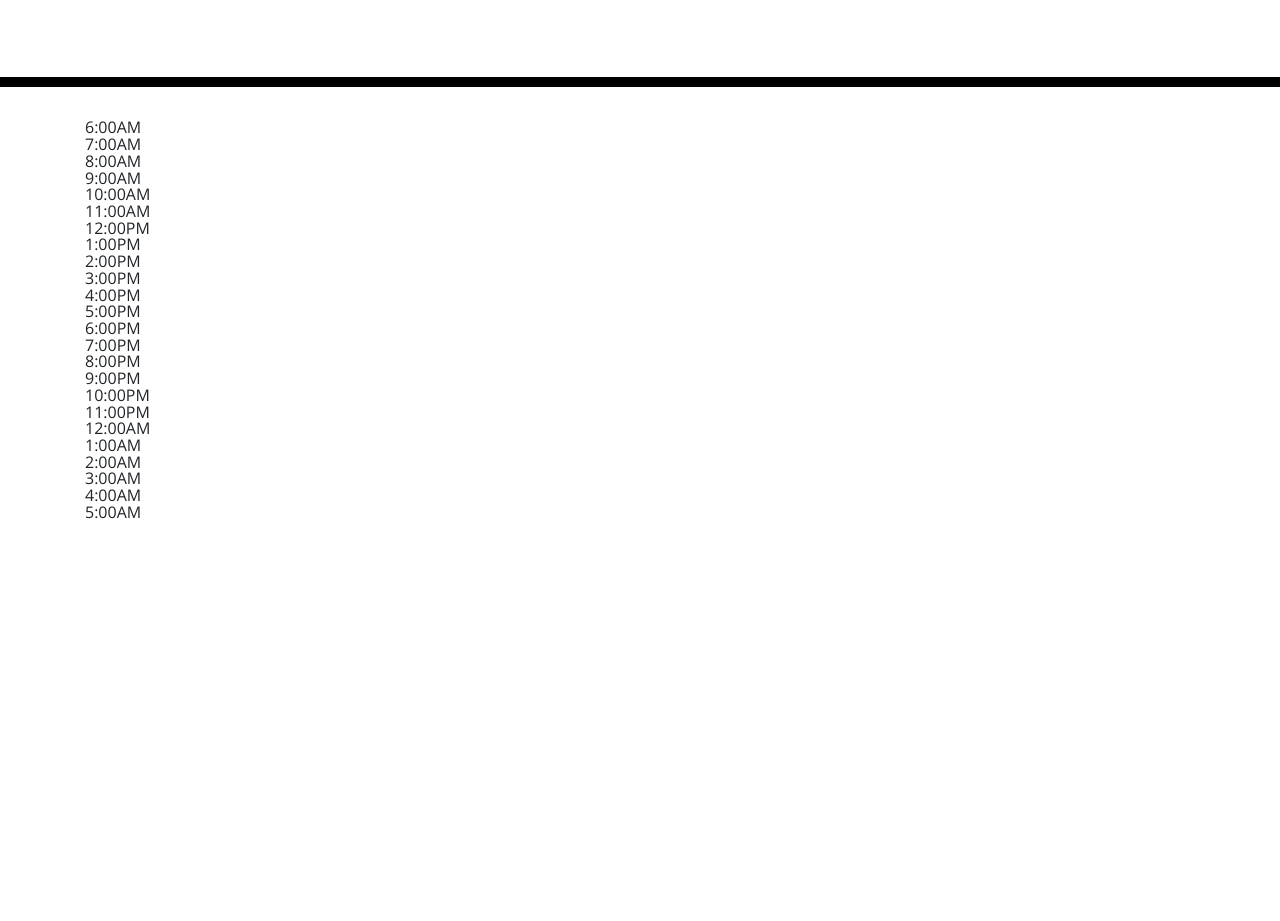
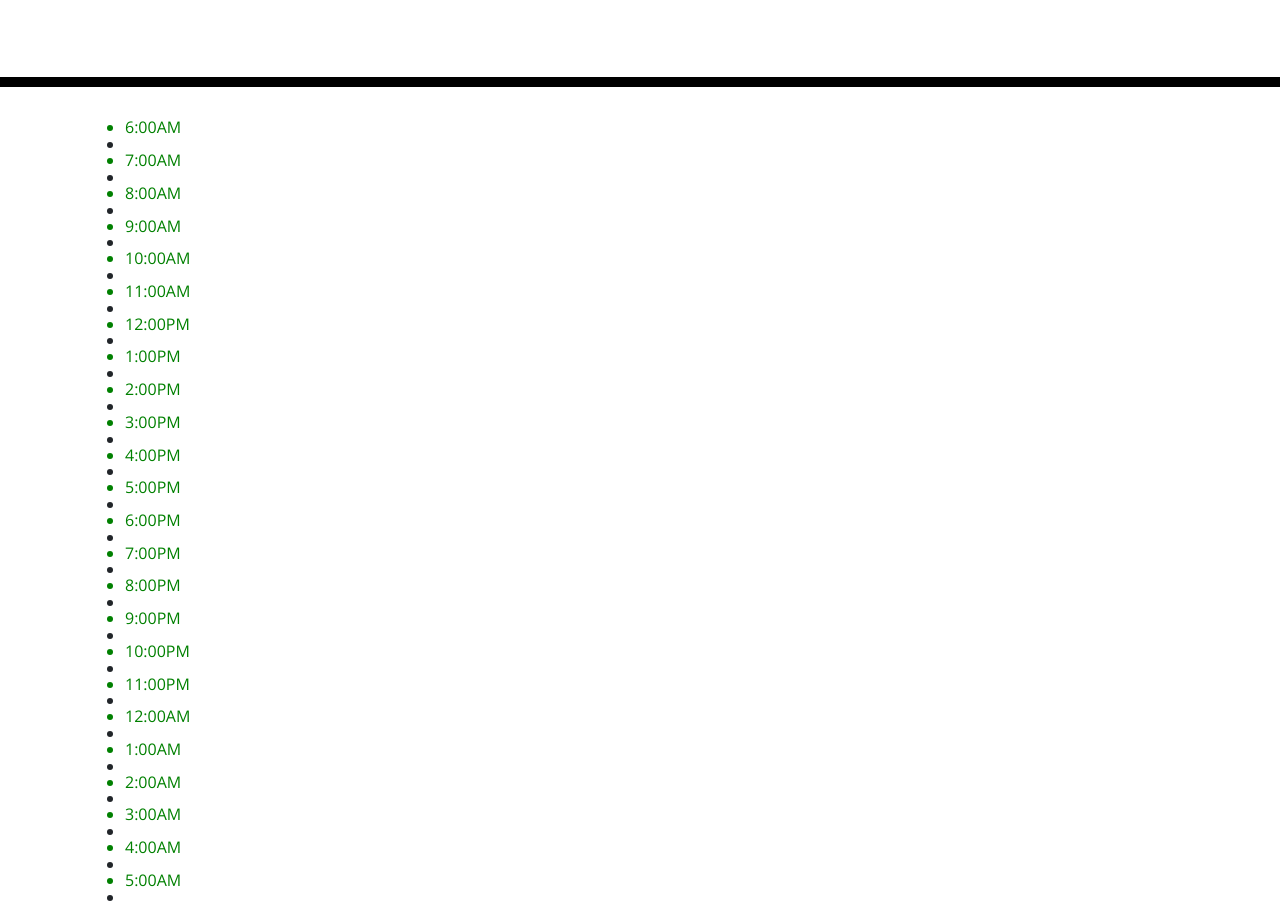
Before and after one commit to Firm-Tofu10/Day-Planer, a plain HTML site: page Develop/index.html in a window 1280 px wide. Shown: the part 181-1102 px from the top of the page. Before the commit the page ends 800 px from the top, so only its background shows below. Drawn offline with nearby package versions, Linux system fonts and the light colour scheme.

Commit message:
End of night tweaks

```diff
--- a/Develop/index.html
+++ b/Develop/index.html
@@ -27,108 +27,114 @@
       <h1 class="display-3">Work Day Scheduler</h1>
       <p class="lead">A simple calendar app for scheduling your work day</p>
       <p id="currentDay" class="lead"></p>
+
     </header>
     <div class="container">
       <!-- Timeblocks go here -->
-      <div id="6AM" class="Time">
+     <ul id="sortable">
+      <li id="6AM" class="Time">
         6:00AM
         <button class="btn Time"></button>
-      </div>
-      <div id="7AM" class="Time">
+      <li>
+      <li id="7AM" class="Time">
         7:00AM
       <button class="btn Time"></button>
-      </div>
-      <div id="8AM" class="Time">
+      <li>
+      <li id="8AM" class="Time">
         8:00AM
         <button class="btn Time"></button>
-      </div>
-      <div id="9AM" class="Time">
+      <li>
+      <li id="9AM" class="Time">
         9:00AM
         <button class="btn Time"></button>
-      </div>
-      <div id="10AM" class="Time">
+      <li>
+        <li id="10AM" class="Time">
         10:00AM
         <button class="btn Time"></button>
-      </div>
-      <div id="11AM" class="Time">
+      <li>
+        <li id="11AM" class="Time">
         11:00AM
         <button class="btn Time"></button>
-      </div>
-      <div id="12PM" class="Time">
+      <li>
+        <li id="12PM" class="Time">
         12:00PM
         <button class="btn Time"></button>
-      </div>
-      <div id="1PM" class="Time">
+      <li>
+        <li id="1PM" class="Time">
         1:00PM
         <button class="btn Time"></button>
-      </div>
-      <div id="2PM" class="Time">
+      <li>
+        <li id="2PM" class="Time">
         2:00PM
         <button class="btn Time"></button>
-      </div>
-      <div id="3PM" class="Time">
+      <li>
+        <li id="3PM" class="Time">
         3:00PM
         <button class="btn Time"></button>
-      </div>
-      <div id="4PM" class="Time">
+      <li>
+        <li id="4PM" class="Time">
         4:00PM
         <button class="btn Time"></button>
-      </div>
-      <div id="5PM" class="Time">
+      <li>
+        <li id="5PM" class="Time">
         5:00PM
         <button class="btn Time"></button>
-      </div>
-      <div id="6PM" class="Time">
+      <li>
+        <li id="6PM" class="Time">
         6:00PM
         <button class="btn Time"></button>
-      </div>
-      <div id="7PM" class="Time">
+      <li>
+        <li id="7PM" class="Time">
         7:00PM
         <button class="btn Time"></button>
-      </div>
-      <div id="8PM" class="Time">
+      <li>
+        <li id="8PM" class="Time">
         8:00PM
         <button class="btn Time"></button>
-      </div>
-      <div id="9PM" class="Time">
+      <li>
+        <li id="9PM" class="Time">
         9:00PM
         <button class="btn Time"></button>
-      </div>
-      <div id="10PM" class="Time">
+      <li>
+        <li id="10PM" class="Time">
         10:00PM
         <button class="btn Time"></button>
-      </div>
-      <div id="11PM" class="Time">
+      <li>
+        <li id="11PM" class="Time">
         11:00PM
         <button class="btn Time"></button>
-      </div>
-      <div id="12AM" class="Time">
+      <li>
+        <li id="12AM" class="Time">
         12:00AM
         <button class="btn Time"></button>
-      </div>
-      <div id="1AM" class="Time">
+      <li>
+        <li id="1AM" class="Time">
         1:00AM
         <button class="btn Time"></button>
-      </div>
-      <div id="2AM" class="Time">
+      <li>
+        <li id="2AM" class="Time">
         2:00AM
         <button class="btn Time"></button>
-      </div>
-      <div id="3AM" class="Time">
+      <li>
+        <li id="3AM" class="Time">
         3:00AM
         <button class="btn Time"></button>
-      </div>
-      <div id="4AM" class="Time">
+      <li>
+        <li id="4AM" class="Time">
         4:00AM
         <button class="btn Time"></button>
-      </div>
-      <div id="5AM" class="Time">
+      <li>
+        <li id="5AM" class="Time">
         5:00AM
         <button class="btn Time"></button>
-      </div>
+      <li>
+    </ul>
+    </div>
 
 
     <script src="https://code.jquery.com/jquery-3.4.1.min.js"></script>
     <script src="https://cdnjs.cloudflare.com/ajax/libs/moment.js/2.24.0/moment.min.js"></script>
+    <script src="https://code.jquery.com/ui/1.13.1/jquery-ui.js"></script>
+    <script src="../script.js"></script>
   </body>
 </html>
--- a/Develop/style.css
+++ b/Develop/style.css
@@ -69,3 +69,6 @@ textarea{
   font-size: 20px;
   transition: all .3s ease-in-out;
 }
+.Time {
+  color: green
+}
--- a/script.js
+++ b/script.js
@@ -1 +1,3 @@
-$
+ $( function() {
+    $( "#sortable" ).sortable();
+  } );
```
